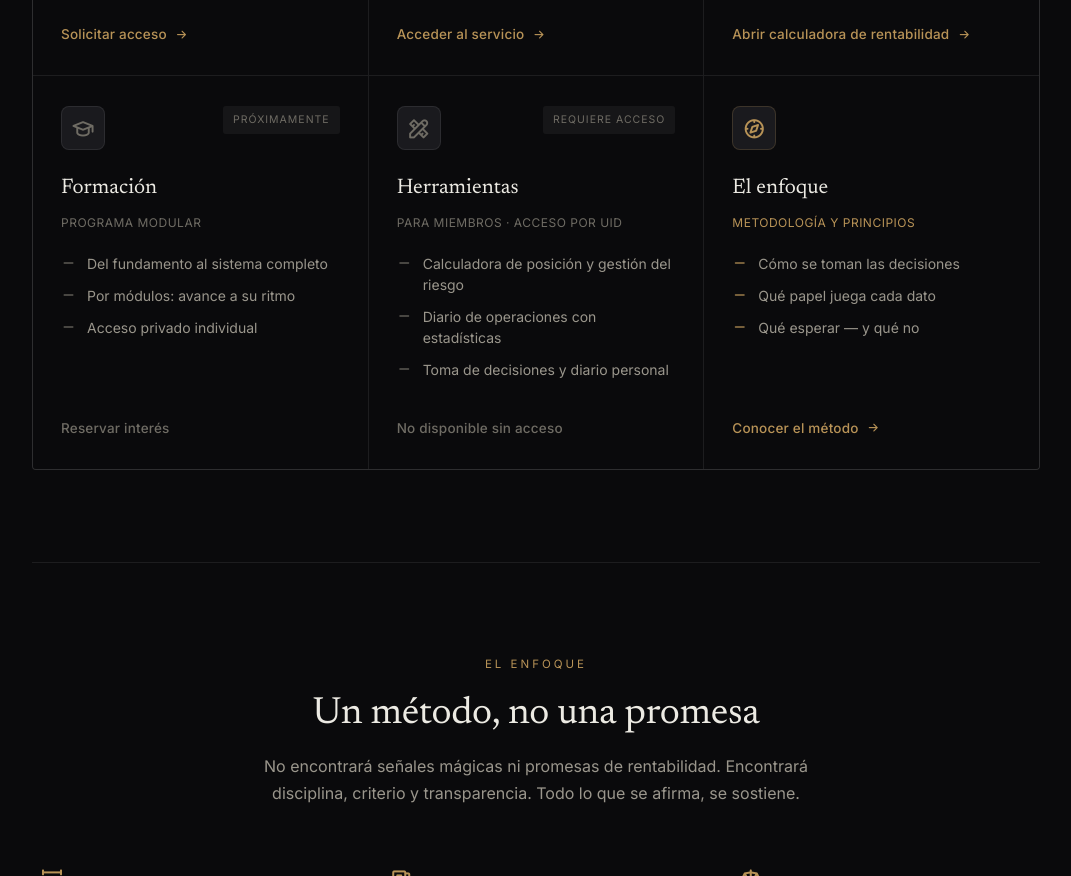
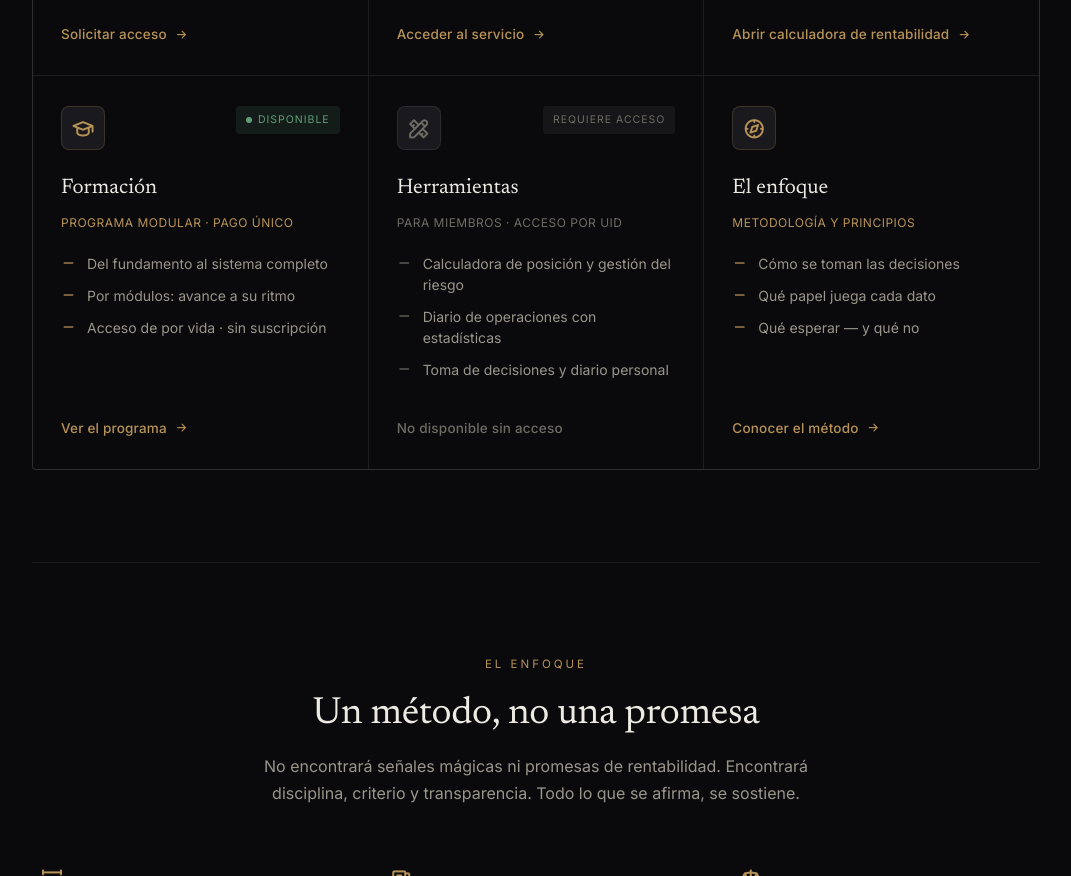
Before and after one commit to comerciante220600-ui/javitrader-hub, a plain HTML site: page index.html in a window 1280 px wide. Shown: the part 1363-2239 px from the top of the page, without its empty margins (104-1175 px from the left). Drawn offline with Linux system fonts and the light colour scheme.

Commit message:
Formación disponible: enlace al curso y FAQ actualizada
La tarjeta de Formación pasa de 'Próximamente' a un enlace a
javitrader.net/dashboard/curso con estado 'Disponible'. Se actualiza la
FAQ para reflejar que la formación ya está a la venta (pago por módulos).

Co-Authored-By: Claude Opus 4.8 <noreply@anthropic.com>

```diff
--- a/index.html
+++ b/index.html
@@ -223,20 +223,20 @@
         <span class="cta">Abrir calculadora de rentabilidad <i class="ti ti-arrow-right"></i></span>
       </a>
 
-      <div class="card soon">
+      <a class="card live" href="https://javitrader.net/dashboard/curso" target="_blank" rel="noopener">
         <div class="card-top">
           <span class="icon"><i class="ti ti-school"></i></span>
-          <span class="badge off">Próximamente</span>
+          <span class="badge on"><span class="dot"></span>Disponible</span>
         </div>
         <h3>Formación</h3>
-        <div class="csub">Programa modular</div>
+        <div class="csub">Programa modular · Pago único</div>
         <ul class="bullets">
           <li><i class="ti ti-minus"></i>Del fundamento al sistema completo</li>
           <li><i class="ti ti-minus"></i>Por módulos: avance a su ritmo</li>
-          <li><i class="ti ti-minus"></i>Acceso privado individual</li>
+          <li><i class="ti ti-minus"></i>Acceso de por vida · sin suscripción</li>
         </ul>
-        <span class="cta muted">Reservar interés</span>
-      </div>
+        <span class="cta">Ver el programa <i class="ti ti-arrow-right"></i></span>
+      </a>
 
       <div class="card soon">
         <div class="card-top">
@@ -353,7 +353,7 @@
       </details>
       <details>
         <summary>¿Hay algo gratuito? <i class="ti ti-plus"></i></summary>
-        <p>Sí. El acceso a la comunidad y las lecturas de mercado son gratuitos. La cartera de largo plazo y la formación serán servicios de pago cuando se lancen.</p>
+        <p>Sí. El acceso a la comunidad y las lecturas de mercado son gratuitos. La formación ya está disponible (pago único por módulos, sin suscripción); la cartera de largo plazo será un servicio de pago cuando se lance.</p>
       </details>
       <details>
         <summary>¿Esto es asesoramiento financiero? <i class="ti ti-plus"></i></summary>
```
